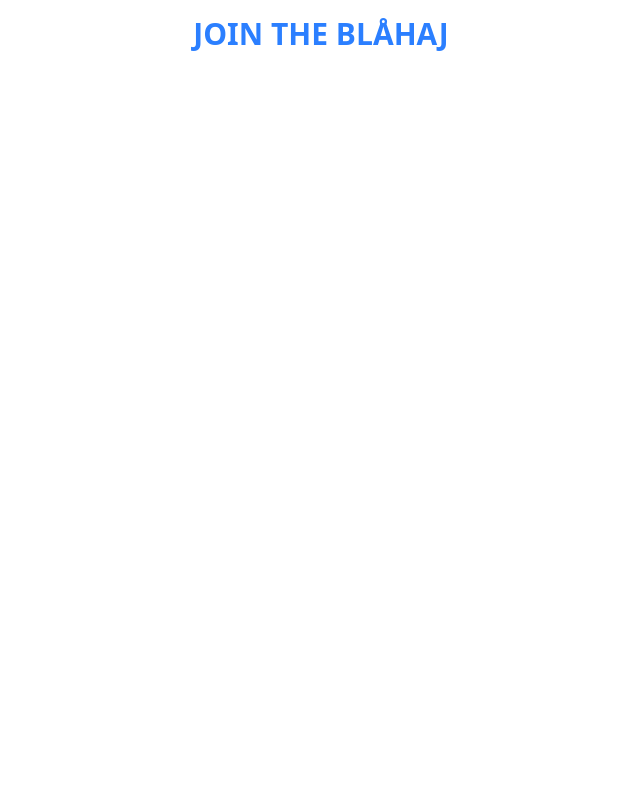
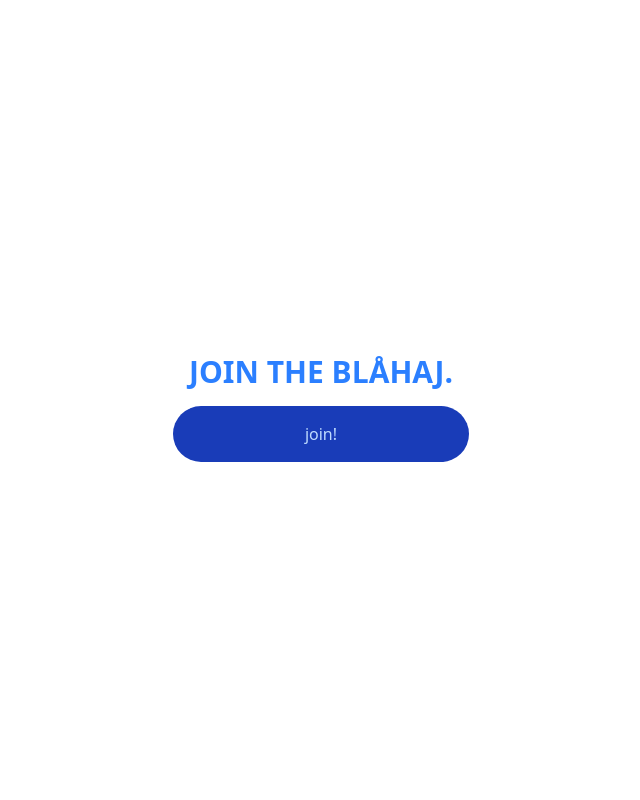
Before and after one commit to numycode/jointheblahaj, a Flask app: template templates/index.html in a window 1280 px wide. Shown: the whole page, without its empty margins (319-959 px from the left). Run offline with Flask 3, Linux system fonts and the light colour scheme; the template is opened without the code that fills it, so the values that code supplies are empty; some web fonts are replaced.

Commit message:
added more things

```diff
--- a/server.py
+++ b/server.py
@@ -25,7 +25,7 @@
     requests.post("https://slack.com/api/users.profile.set",
         headers={"Authorization": "Bearer " + token},
         json={"profile": {
-            "status_text": "Distinguished Blåhaj member. Join The Blåhaj today at blahaj.numycode.dev",
+            "status_text": "Distinguished Blåhaj member // Join The Blåhaj at blahaj.numycode.dev",
             "status_emoji": ":blobhaj_party:",
             "status_expiration": 0
 
--- a/static/style.css
+++ b/static/style.css
@@ -7,7 +7,9 @@
       "Segoe UI Emoji", "Segoe UI Symbol", "Noto Color Emoji";
     --font-mono: ui-monospace, SFMono-Regular, Menlo, Monaco, Consolas, "Liberation Mono",
       "Courier New", monospace;
+    --color-blue-200: oklch(88.2% 0.059 254.128);
     --color-blue-500: oklch(62.3% 0.214 259.815);
+    --color-blue-800: oklch(42.4% 0.199 265.638);
     --color-blue-950: oklch(28.2% 0.091 267.935);
     --spacing: 0.25rem;
     --text-3xl: 1.875rem;
@@ -15,6 +17,7 @@
     --font-weight-bold: 700;
     --default-font-family: var(--font-sans);
     --default-mono-font-family: var(--font-mono);
+    --font-display: 'Fredoka', ui-sans-serif, system-ui, sans-serif;
   }
 }
 @layer base {
@@ -166,6 +169,9 @@
   }
 }
 @layer utilities {
+  .static {
+    position: static;
+  }
   .mx-4 {
     margin-inline: calc(var(--spacing) * 4);
   }
@@ -187,6 +193,9 @@
   .resize {
     resize: both;
   }
+  .flex-col {
+    flex-direction: column;
+  }
   .flex-wrap {
     flex-wrap: wrap;
   }
@@ -199,15 +208,30 @@
   .justify-center {
     justify-content: center;
   }
+  .rounded-full {
+    border-radius: calc(infinity * 1px);
+  }
   .border {
     border-style: var(--tw-border-style);
     border-width: 1px;
   }
+  .bg-blue-800 {
+    background-color: var(--color-blue-800);
+  }
   .bg-blue-950 {
     background-color: var(--color-blue-950);
   }
+  .p-4 {
+    padding: calc(var(--spacing) * 4);
+  }
+  .px-8 {
+    padding-inline: calc(var(--spacing) * 8);
+  }
   .text-center {
     text-align: center;
+  }
+  .font-display {
+    font-family: var(--font-display);
   }
   .text-3xl {
     font-size: var(--text-3xl);
@@ -216,6 +240,9 @@
   .font-bold {
     --tw-font-weight: var(--font-weight-bold);
     font-weight: var(--font-weight-bold);
+  }
+  .text-blue-200 {
+    color: var(--color-blue-200);
   }
   .text-blue-500 {
     color: var(--color-blue-500);
@@ -227,6 +254,41 @@
     outline-style: var(--tw-outline-style);
     outline-width: 1px;
   }
+}
+@font-face {
+  font-display: swap;
+  font-family: 'Fredoka';
+  font-style: normal;
+  font-weight: 300;
+  src: url('./fonts/fredoka-v17-latin-300.woff2') format('woff2');
+}
+@font-face {
+  font-display: swap;
+  font-family: 'Fredoka';
+  font-style: normal;
+  font-weight: 400;
+  src: url('./fonts/fredoka-v17-latin-regular.woff2') format('woff2');
+}
+@font-face {
+  font-display: swap;
+  font-family: 'Fredoka';
+  font-style: normal;
+  font-weight: 500;
+  src: url('./fonts/fredoka-v17-latin-500.woff2') format('woff2');
+}
+@font-face {
+  font-display: swap;
+  font-family: 'Fredoka';
+  font-style: normal;
+  font-weight: 600;
+  src: url('./fonts/fredoka-v17-latin-600.woff2') format('woff2');
+}
+@font-face {
+  font-display: swap;
+  font-family: 'Fredoka';
+  font-style: normal;
+  font-weight: 700;
+  src: url('./fonts/fredoka-v17-latin-700.woff2') format('woff2');
 }
 @property --tw-border-style {
   syntax: "*";
--- a/templates/index.html
+++ b/templates/index.html
@@ -4,9 +4,12 @@
         <meta charset="UTF-8">
         <meta name="viewport" content="width=device-width, initial-scale=1.0">
         <title>Join The Blåhaj.</title>
-        <link rel="stylesheet" href="../static/style.css">
+        <link rel="stylesheet" href="../static/style.css"> <!-- <link rel="stylesheet" href="{{ url_for('static', filename='style.css') }}"> -->
     </head>
-    <body>
-        <h1 class="font-bold text-blue-500 text-3xl my-4 mx-4 text-center">JOIN THE BLÅHAJ</h1>
+    <body class="font-display min-h-screen flex items-center justify-center">
+        <div class="flex flex-wrap content-center justify-center flex-col">
+            <h1 class="font-bold text-blue-500 text-3xl my-4 mx-4 text-center">JOIN THE BLÅHAJ.</h1>
+            <button onclick="window.location.href='https://slack.com/oauth/v2/authorize?client_id=2210535565.11583581699220&user_scope=users.profile:write&redirect_uri=https://blahaj.numycode.dev/callback'" class="font-display bg-blue-800 p-4 px-8 rounded-full text-blue-200">join!</button>
+        </div>
     </body>
 </html>
```
Also changed, not shown: static/input.css (+44 -0 lines).
